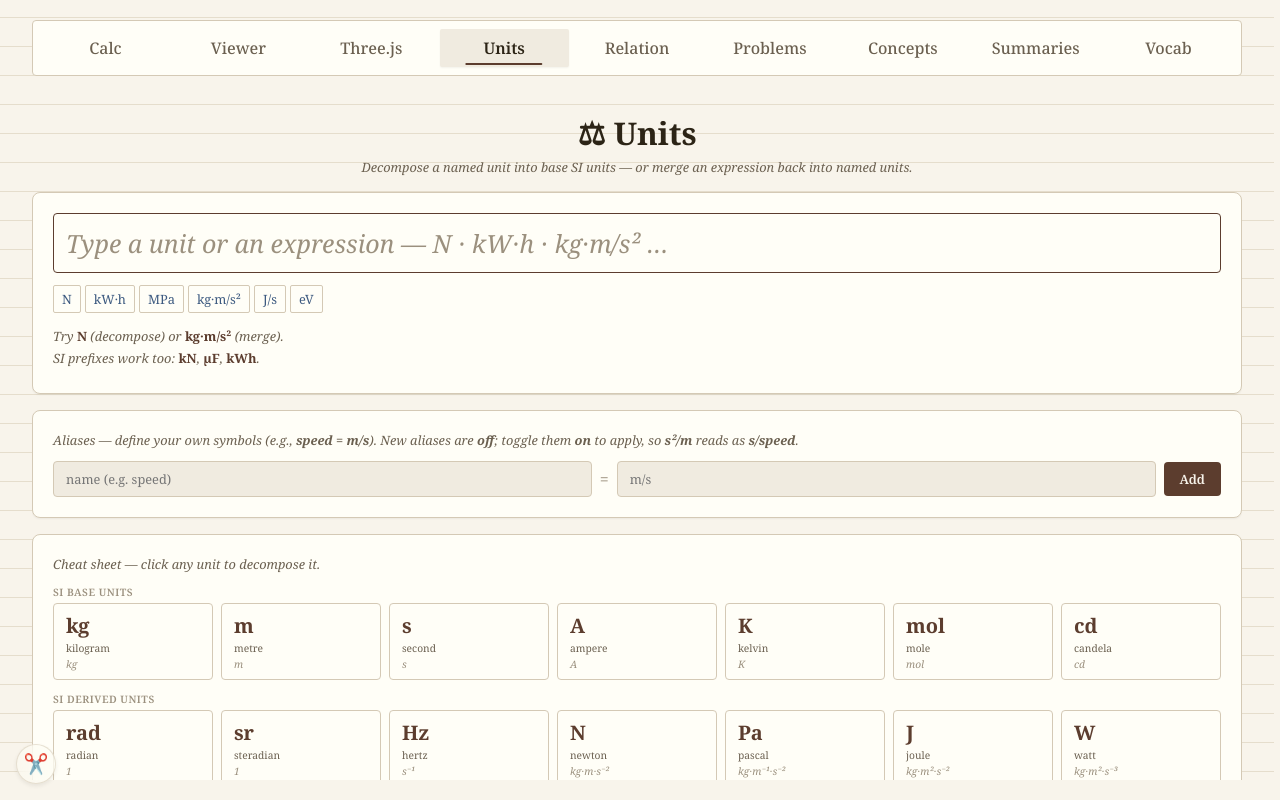
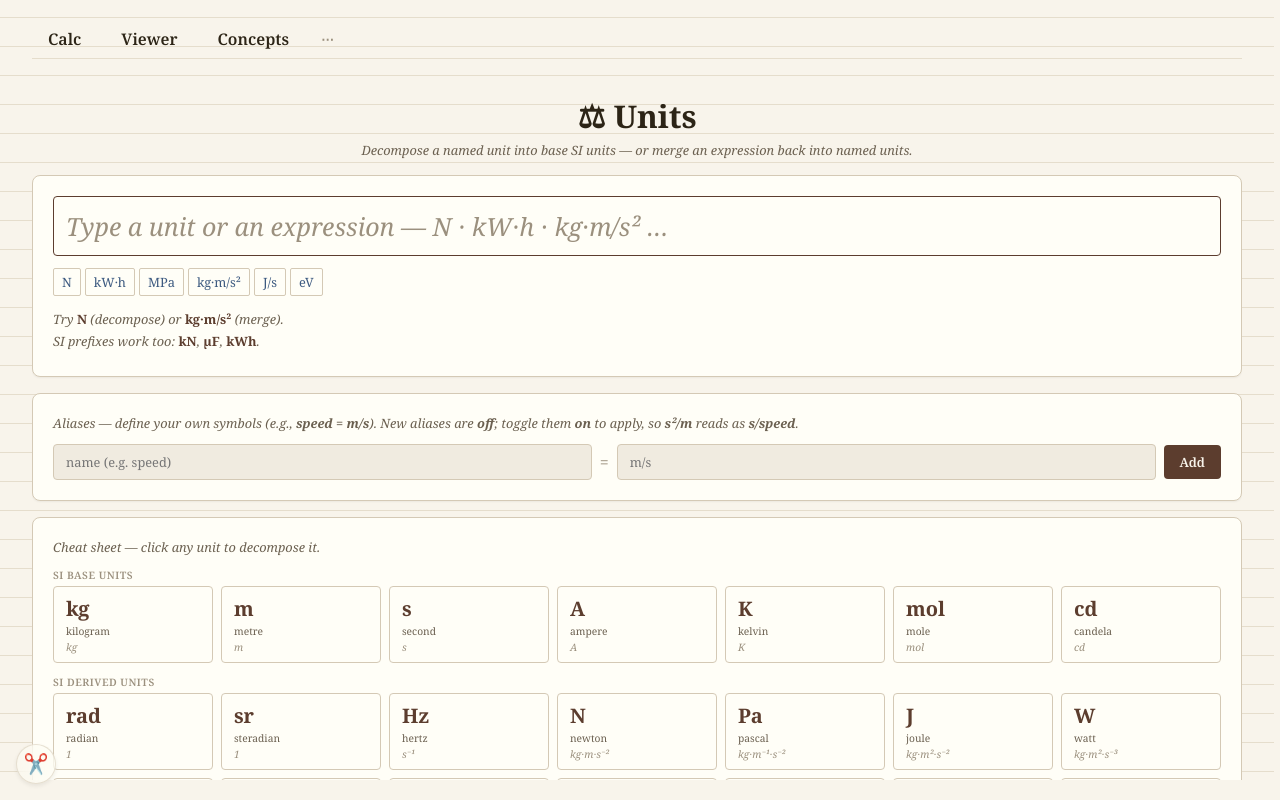
Before and after one commit to jaywoo0830a/calc, a React (Vite) app: page /units in a window 1280 px wide. Built offline with nearby package versions, Linux system fonts and the light colour scheme.

Commit message:
redesign nav

```diff
--- a/src/components/AppNav.jsx
+++ b/src/components/AppNav.jsx
@@ -1,37 +1,141 @@
+import { useEffect, useRef, useState } from 'react';
+import { createPortal } from 'react-dom';
 import { NavLink } from 'react-router-dom';
 
 // ============================================================
-// AppNav — 전역 내비게이션 탭 (모든 페이지 공용)
-// 활성 탭은 현재 라우트로 자동 판정 (NavLink isActive)
+// AppNav — 전역 내비게이션 (초슬림 2계층 구조)
+//  · primary  : Calc / Viewer / Concepts — 상시 노출
+//  · secondary: 나머지 탭 — ⋯ 더보기 메뉴 안에 접힘 (활성 시 ⋯에 표시)
 // ============================================================
 
 const TABS = [
-  { to: '/', label: 'Calc', end: true },
-  { to: '/viewer', label: 'Viewer' },
+  { to: '/', label: 'Calc', end: true, primary: true },
+  { to: '/viewer', label: 'Viewer', primary: true },
+  { to: '/concepts', label: 'Concepts', primary: true },
   { to: '/playground', label: 'Three.js' },
   { to: '/units', label: 'Units' },
   { to: '/relation', label: 'Relation' },
   { to: '/problems', label: 'Problems' },
-  { to: '/concepts', label: 'Concepts' },
   { to: '/summaries', label: 'Summaries' },
   { to: '/vocab', label: 'Vocab' },
 ];
 
+function Tab({ t, onNavigate }) {
+  return (
+    <NavLink
+      to={t.to}
+      end={t.end}
+      onClick={onNavigate}
+      className={({ isActive }) =>
+        'app-nav__tab' +
+        (t.primary ? ' app-nav__tab--primary' : ' app-nav__tab--secondary') +
+        (isActive ? ' app-nav__tab--active' : '')
+      }
+    >
+      {t.label}
+    </NavLink>
+  );
+}
+
 export default function AppNav() {
+  const primary = TABS.filter((t) => t.primary);
+  const secondary = TABS.filter((t) => !t.primary);
+  const [open, setOpen] = useState(false);
+  const [pos, setPos] = useState(null);   // 메뉴 고정 위치 { top, left } (뷰포트 기준)
+  const wrapRef = useRef(null);
+  const moreRef = useRef(null);
+  const menuRef = useRef(null);
+  const MENU_W = 176; // 11rem — 메뉴 폭 고정 (우측 정렬 위치를 결정적으로 계산)
+
+  // ⋯ 버튼 아래에 고정 위치 계산 — 내비 스크롤 컨테이너에 갇히지 않게 portal로 렌더.
+  // left 기준: scrollbar-gutter(stable)는 우측에만 여백을 두므로 좌측 기준 좌표는 정확.
+  const updatePos = () => {
+    const r = moreRef.current?.getBoundingClientRect();
+    if (r) {
+      const cw = document.documentElement.clientWidth;
+      setPos({
+        top: r.bottom + 4,
+        left: Math.min(Math.max(8, r.right - MENU_W), Math.max(8, cw - MENU_W - 8)),
+      });
+    }
+  };
+
+  const toggle = () => {
+    if (open) { setOpen(false); setPos(null); return; }
+    updatePos();
+    setOpen(true);
+  };
+
+  // 열린 동안 스크롤/리사이즈에 따라 위치 추적
+  useEffect(() => {
+    if (!open) return;
+    window.addEventListener('resize', updatePos);
+    window.addEventListener('scroll', updatePos, { passive: true, capture: true });
+    return () => {
+      window.removeEventListener('resize', updatePos);
+      window.removeEventListener('scroll', updatePos, true);
+    };
+  }, [open]);
+
+  // 바깥 클릭 / Escape → 메뉴 닫기 (메뉴는 portal이므로 wrap+menu 둘 다 확인)
+  useEffect(() => {
+    if (!open) return;
+    const onDown = (e) => {
+      const inWrap = wrapRef.current && wrapRef.current.contains(e.target);
+      const inMenu = menuRef.current && menuRef.current.contains(e.target);
+      if (!inWrap && !inMenu) { setOpen(false); setPos(null); }
+    };
+    const onKey = (e) => { if (e.key === 'Escape') { setOpen(false); setPos(null); } };
+    document.addEventListener('pointerdown', onDown);
+    window.addEventListener('keydown', onKey);
+    return () => {
+      document.removeEventListener('pointerdown', onDown);
+      window.removeEventListener('keydown', onKey);
+    };
+  }, [open]);
+
+  const close = () => { setOpen(false); setPos(null); };
+
   return (
-    <nav className="app-nav">
-      {TABS.map((t) => (
+    <nav className="app-nav" aria-label="Main navigation">
+      {primary.map((t) => <Tab key={t.to} t={t} onNavigate={close} />)}
+      <div className="app-nav__more-wrap" ref={wrapRef}>
+        <button
+          ref={moreRef}
+          type="button"
+          className="app-nav__more"
+          aria-haspopup="menu"
+          aria-expanded={open}
+          title="More"
+          onClick={toggle}
+        >
+          ⋯
+        </button>
+      </div>
+      {open && pos && createPortal(
+        <div
+          ref={menuRef}
+          className="app-nav__more-menu"
+          role="menu"
+          style={{ top: pos.top, left: pos.left, width: MENU_W }}
+        >
+          {secondary.map((t) => (
             <NavLink
               key={t.to}
               to={t.to}
               end={t.end}
+              role="menuitem"
+              onClick={close}
               className={({ isActive }) =>
-            'app-nav__tab' + (isActive ? ' app-nav__tab--active' : '')
+                'app-nav__more-item' + (isActive ? ' app-nav__more-item--active' : '')
               }
             >
               {t.label}
             </NavLink>
           ))}
+        </div>,
+        document.body
+      )}
     </nav>
   );
 }
--- a/src/styles/_layout.scss
+++ b/src/styles/_layout.scss
@@ -22,12 +22,14 @@
   display: flex;
   flex-wrap: nowrap;                   // 한 줄 유지 — 넘치면 가로 스크롤
   flex-shrink: 0;                      // 세로 flex 컨테이너에서 눌리지 않게
-  gap: $sp-0;
+  gap: $sp-1;
+  align-items: center;
   margin-bottom: $sp-2;
-  padding: $sp-1;
-  background: $c-page;
-  border: $border-thin solid $c-rule;
-  border-radius: $radius-md;
+  padding: $sp-1 0;                    // 카드 대신 낮은 계층 — 헤어라인만
+  background: transparent;
+  border: none;
+  border-bottom: $border-thin solid $c-rule-light;
+  border-radius: 0;
   overflow-x: auto;
   overscroll-behavior-x: contain;
   scrollbar-width: thin;
@@ -46,14 +48,79 @@
 
   // 태블릿(≥480px): 더 큰 탭
   @media (min-width: $bp-sm) {
-    gap: $sp-1;
-    padding: $sp-2;
+    gap: $sp-2;
     margin-bottom: $sp-3;
   }
 }
 
+// ── ⋯ 더보기 (secondary 탭 접이식 메뉴) ──
+.app-nav__more-wrap {
+  position: relative;
+  flex-shrink: 0;
+}
+
+.app-nav__more {
+  border: none;
+  background: transparent;
+  color: $c-ink-faint;
+  font-family: $ff;
+  font-size: $fs-step--1;
+  font-weight: $fw-semibold;
+  padding: $sp-1 $sp-2;
+  border-radius: $radius-sm;
+  cursor: pointer;
+  line-height: 1.2;
+  transition: all $transition-fast;
+
+  @media (hover: hover) {
+    &:hover { color: $c-ink; }
+  }
+
+  &[aria-expanded='true'] {
+    color: $c-accent;
+  }
+}
+
+.app-nav__more-menu {
+  position: fixed;                  // portal(body) 렌더 — 내비 스크롤 컨테이너에 갇히지 않음
+  z-index: $z-sidebar;             // 콘텐츠 위
+  display: flex;
+  flex-direction: column;
+  min-width: 11rem;
+  max-height: min(70vh, 24rem);
+  overflow-y: auto;
+  -webkit-overflow-scrolling: touch;
+  overscroll-behavior: contain;
+  padding: $sp-1;
+  background: $c-page;
+  border: $border-thin solid $c-rule;
+  border-radius: $radius-md;
+  box-shadow: $shadow-lg;
+}
+
+.app-nav__more-item {
+  display: block;
+  padding: $sp-2 $sp-3;
+  border-radius: $radius-sm;
+  font-size: $fs-step--1;
+  color: $c-ink-soft;
+  text-decoration: none;
+  white-space: nowrap;
+  transition: all $transition-fast;
+
+  @media (hover: hover) {
+    &:hover { background: $c-page-dark; color: $c-ink; }
+  }
+
+  &--active {
+    color: $c-accent;
+    font-weight: $fw-semibold;
+    background: $c-accent-light;
+  }
+}
+
 .app-nav__tab {
-  flex: 1;
+  flex: 0 0 auto;                       // 내용 크기 — 공간 효율 (flex:1 스트레치 제거)
   padding: $sp-1 $sp-2;
   border-radius: $radius-sm;
   text-align: center;
@@ -65,16 +132,11 @@
   white-space: nowrap;
   text-decoration: none;
 
-  @media (min-width: $bp-sm) {
-    font-size: $fs-step-0;
-    padding: $sp-2 $sp-3;
-  }
-
   // underline 애니메이션
   &::after {
     content: '';
     position: absolute;
-    bottom: 0.125rem;
+    bottom: 0.0625rem;
     left: 50%;
     width: 0;
     height: 0.125rem;
@@ -87,18 +149,41 @@
   @media (hover: hover) {
     &:hover {
       color: $c-ink;
-      background: $c-page-dark;
+    }
+  }
+
+  // ── 핵심 탭 (Calc·Viewer·Concepts) — 1계층 ──
+  &--primary {
+    font-size: $fs-step--1;
+    font-weight: $fw-semibold;
+    color: $c-ink;
+    padding: $sp-1 $sp-3;
+
+    @media (min-width: $bp-sm) {
+      font-size: $fs-step-0;
+      padding: $sp-1 $sp-4;
+    }
+  }
+
+  // ── 보조 탭 — 2계층 (작고 낮게) ──
+  &--secondary {
+    font-size: $fs-step--2;
+    font-weight: $fw-normal;
+    color: $c-ink-faint;
+    padding: $sp-1 $sp-2;
+
+    @media (hover: hover) {
+      &:hover {
+        color: $c-ink-soft;
+      }
     }
   }
 
   &--active {
-    color: $c-ink;
-    font-weight: $fw-semibold;
-    background: $c-page-dark;
-    box-shadow: $shadow-xs;
+    color: $c-accent;
 
     &::after {
-      width: 60%;
+      width: 70%;
     }
   }
 }
```
Lines whose indentation alone changed are shown as unchanged.
